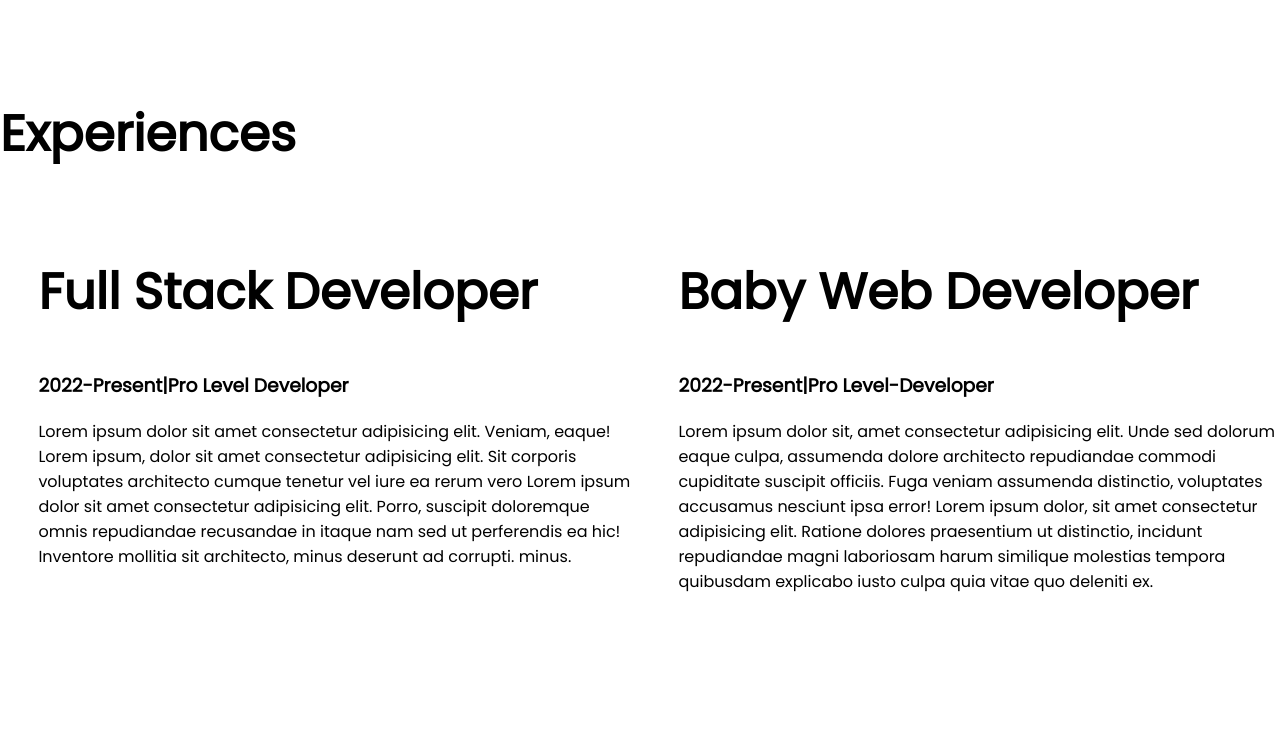
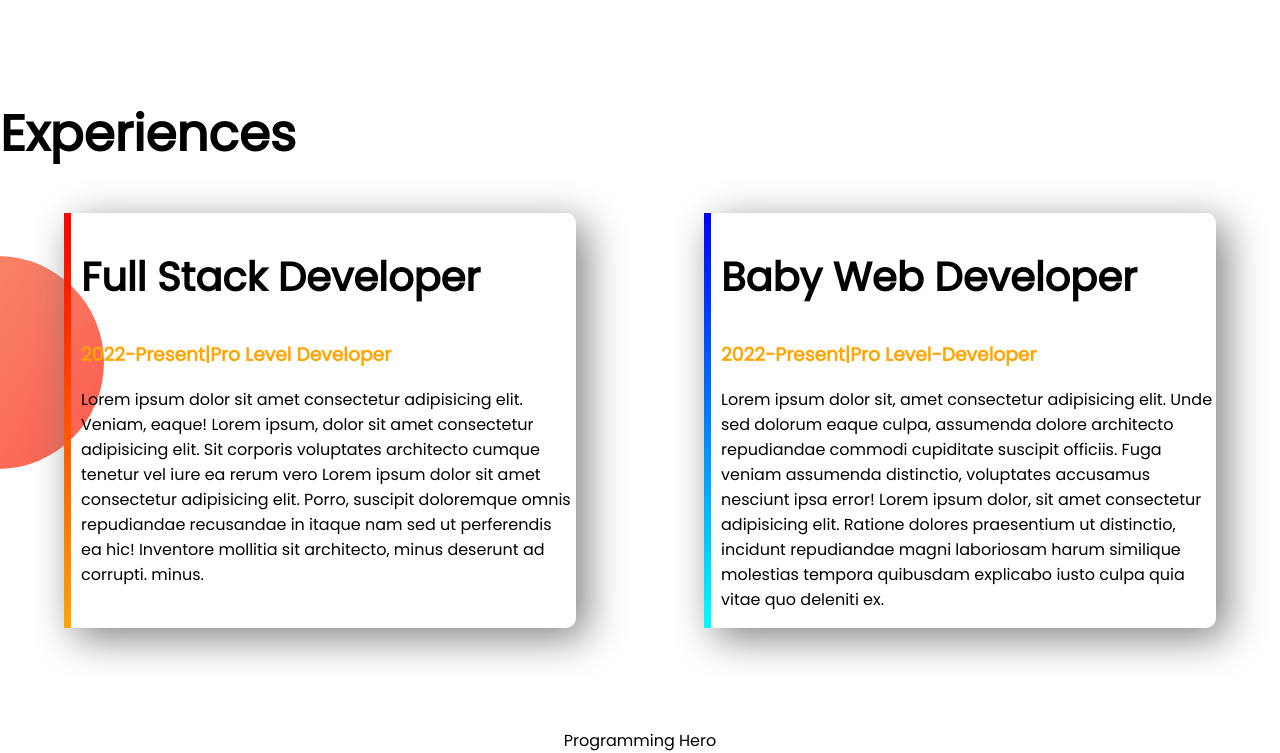
Before and after one commit to IftekharIslamIfty/My-Developer-Portfolio, a plain HTML site: page index.html in a window 1280 px wide. Shown: the part 953-1706 px from the top of the page. Before the commit the page ends 1663 px from the top, so only its background shows below. Drawn offline with Linux system fonts and the light colour scheme.

Commit message:
Experience Changed

```diff
--- a/index.html
+++ b/index.html
@@ -46,9 +46,9 @@
     <section class="Experience-Area">
         <h1>Experiences</h1>
         <div class="Flexible-Contianer">
-            <div class="Half-Widght">
-                <h1>Full Stack Developer</h1>
-                <h3>2022-Present|Pro Level Developer</h3>
+            <div id="Full-Stack" class="Experience-Div">
+                <h2>Full Stack Developer</h2>
+                <h3 class="Span1">2022-Present|Pro Level Developer</h3>
                 <p>Lorem ipsum dolor sit amet consectetur adipisicing elit. Veniam, eaque! Lorem ipsum, dolor sit amet
                     consectetur adipisicing elit. Sit corporis voluptates architecto cumque tenetur vel iure ea rerum
                     vero
@@ -58,9 +58,9 @@
                     minus.</p>
 
             </div>
-            <div class="Half-Widght">
-                <h1>Baby Web Developer</h1>
-                <h3>2022-Present|Pro Level-Developer</h3>
+            <div id="Baby-Web" class="Experience-Div">
+                <h2>Baby Web Developer</h2>
+                <h3 class="Span1">2022-Present|Pro Level-Developer</h3>
                 <p>Lorem ipsum dolor sit, amet consectetur adipisicing elit. Unde sed dolorum eaque culpa, assumenda
                     dolore
                     architecto repudiandae commodi cupiditate suscipit officiis. Fuga veniam assumenda distinctio,
@@ -71,6 +71,7 @@
         </div>
 
     </section>
+    <footer>Programming Hero</footer>
 </body>
 
 </html>
--- a/style.css
+++ b/style.css
@@ -5,7 +5,7 @@ body{
 H1{
     font-size: 50px;
 }
-.span1{color: orange;}
+.Span1{color: orange;}
 .Flexible-Contianer{
     display: flex;
     margin-bottom: 100px;
@@ -32,3 +32,31 @@ background-repeat: no-repeat;}
     background-image: url(img/dream-bg.png);
     background-position: right;
 }
+.Experience-Div{
+    box-shadow: 10px 10px 40px gray;
+    width: 40%;
+margin-left: 5%;
+margin-right: 5%;
+padding-left: 10px;
+border-radius: 10px;
+}
+h2{font-size: 40px;}
+.Experience-Area{
+    background-image: url(img/exp-bg.png)
+    ;
+    background-repeat: no-repeat;
+    background-position: left;
+
+}
+#Baby-Web{
+    border-left: 7px solid ;
+border-image: Linear-Gradient(Blue,cyan);
+border-image-slice: 1;
+
+}
+#Full-Stack{
+border-left: solid 7px;
+border-image: linear-gradient(red,Orange);
+border-image-slice: 1;
+}
+footer{text-align: center;}
```
